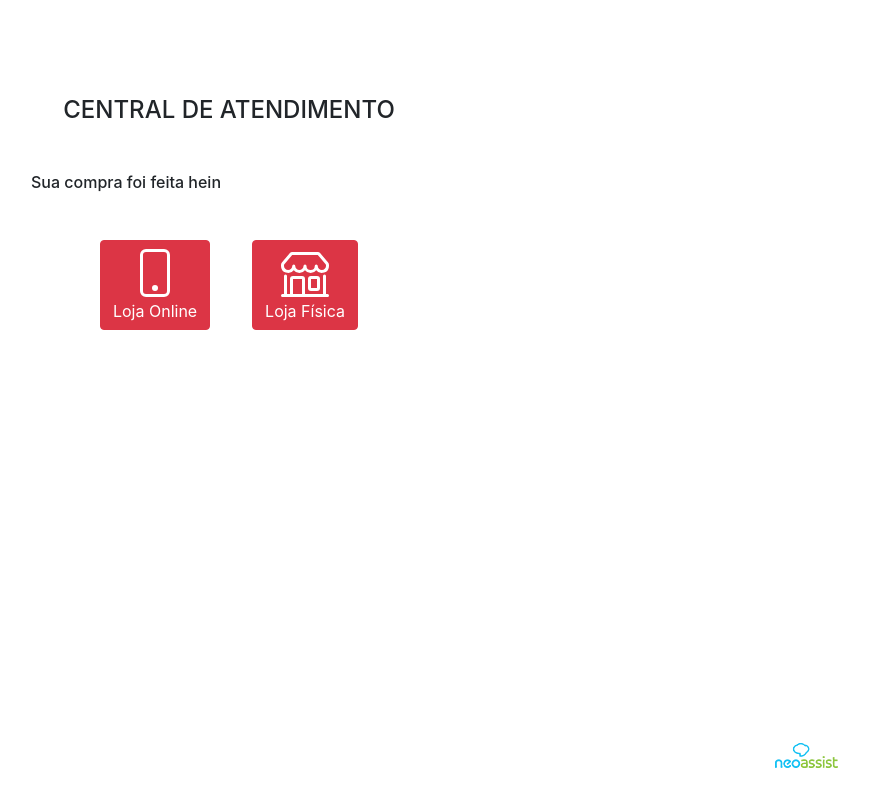
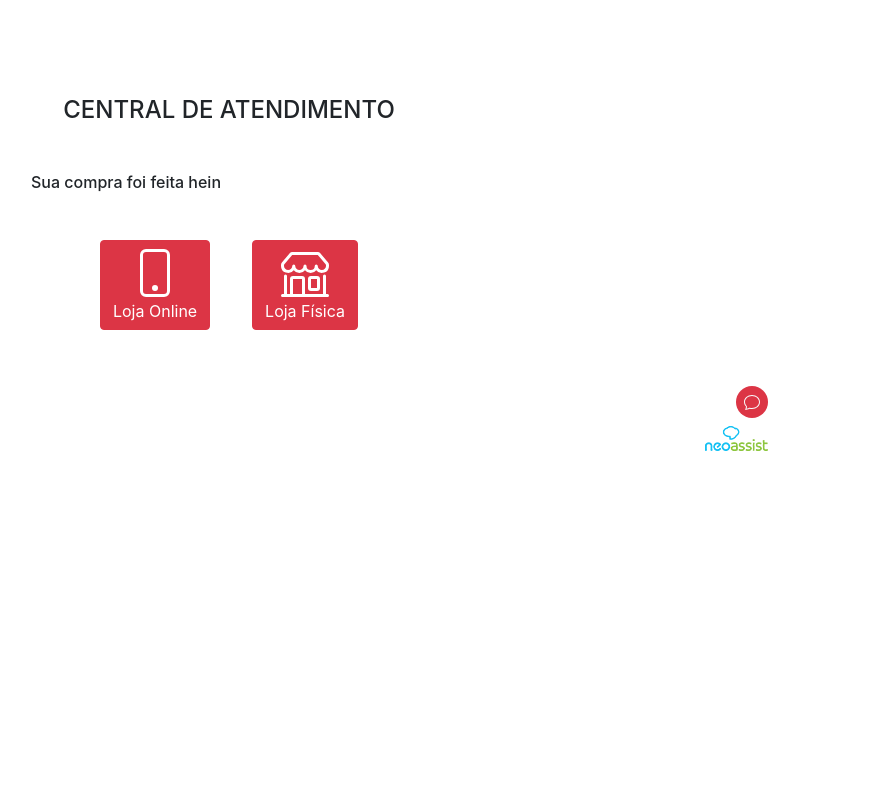
Before and after one commit to feijaoguida/chatneo, a Nuxt app: page / in a window 1280 px wide. Shown: the whole page, without its empty margins (411-1280 px from the left). Built offline with nearby package versions, Linux system fonts and the light colour scheme.

Commit message:
feat: criação button componente chat

```diff
--- a/components/Assist.vue
+++ b/components/Assist.vue
@@ -1,5 +1,3 @@
 <template>
-  <b-container>
-    <b-img src="~/static/neoassist.png"></b-img>
-  </b-container>
+  <b-img src="~/static/neoassist.png"></b-img>
 </template>
--- a/layouts/default.vue
+++ b/layouts/default.vue
@@ -4,7 +4,10 @@
 
     <Nuxt />
 
-    <div class="innerdiv">
+    <div class="w-100 d-flex flex-column align-items-end innerdiv">
+      <div style="font-size: 2rem;">
+        <b-icon icon="chat" class="rounded-circle bg-danger p-2" variant="light"></b-icon>
+      </div>
       <Assist />
     </div>
   </b-container>
@@ -12,13 +15,13 @@
 
 <style scoped>
 .innerdiv {
-  position: absolute;
+  position: relative;
   float: right;
   right: 1em;
   bottom: 0;
   margin-bottom: 2em;
   /* Push it up into the element before it. This is a trick for bottom-right */
-  right: 1em;
+
   z-index: 200;
 }
 </style>
--- a/pages/telaResultado/formChild.vue
+++ b/pages/telaResultado/formChild.vue
@@ -48,6 +48,18 @@
         <b-button type="submit" variant="primary">ENVIAR FORMULÁRIO</b-button>
       </b-form>
     </div>
+    <div class="d-flex justify-content-center flex-column align-items-center">
+      <b-card bg-variant="success" text-variant="white" class="m-1 w-75 text-left">
+        <b-card-text>
+          Seu e-mail foi enviado com sucesso! Seu número de protocolo é
+          <strong>XXXXXX</strong>. Aguarde, em breve entraremos em contato!
+        </b-card-text>
+      </b-card>
+      <b-button @click="$emit('click')" class="w-50 pt-2">
+        <b-icon icon="chevron-left"></b-icon>
+        <span class="text-info">RETORNAR À TELA INICIAL</span>
+      </b-button>
+    </div>
   </div>
 </template>
 
```
